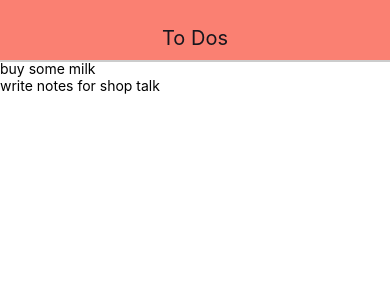
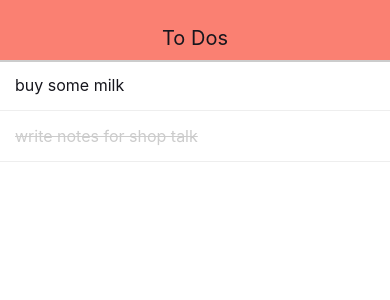
Before and after one commit to croaker/react-native-todo, a React Native app: screen / in a window 390 px wide. Shown: the top 300 px of the page. Built offline with nearby package versions, Linux system fonts and the light colour scheme.

Commit message:
Put lipstick on TaskList

```diff
--- a/src/components/TaskList.js
+++ b/src/components/TaskList.js
@@ -1,5 +1,5 @@
 import React, { Component } from 'react';
-import { FlatList, Text } from 'react-native';
+import { FlatList, StyleSheet, Text, View } from 'react-native';
 import PropTypes from 'prop-types';
 
 class TaskList extends Component {
@@ -8,10 +8,17 @@ class TaskList extends Component {
   }
 
   renderItem({ item: task }) {
+    const descriptionStyle = [
+      styles.taskDescription,
+      task.complete && styles.taskDescriptionComplete
+    ];
+
     return (
-      <Text>
-        {task.description}
-      </Text>
+      <View style={styles.taskContainer}>
+        <Text style={descriptionStyle}>
+          {task.description}
+        </Text>
+      </View>
     );
   }
 
@@ -30,4 +37,20 @@ TaskList.propTypes = {
   tasks: PropTypes.arrayOf(PropTypes.object).isRequired
 };
 
+const styles = StyleSheet.create({
+  taskContainer: {
+    padding: 15,
+    borderColor: '#eee',
+    borderBottomWidth: 1
+  },
+  taskDescription: {
+    fontSize: 16,
+    color: '#16161d'
+  },
+  taskDescriptionComplete: {
+    color: '#ccc',
+    textDecorationLine: 'line-through',
+  }
+});
+
 export default TaskList;
```
